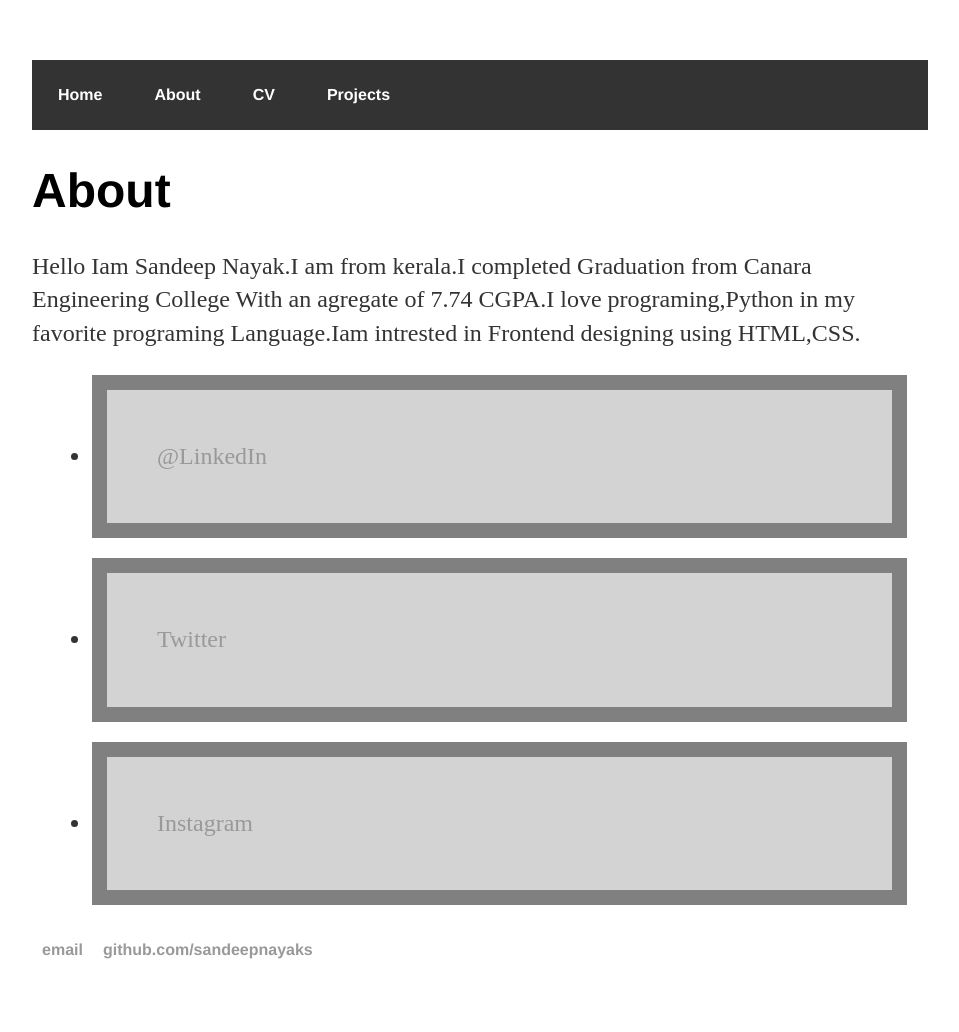
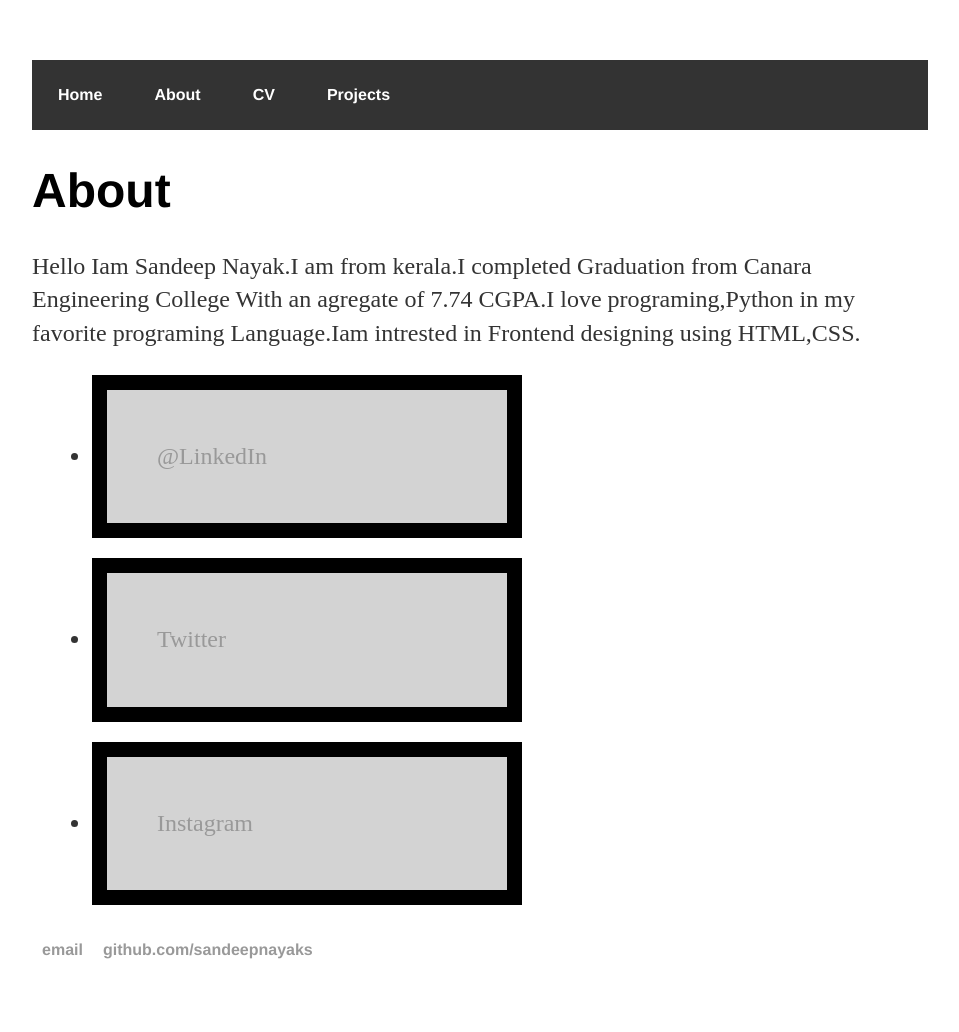
Before and after one commit to sandeepnayaks/sandeepnayaks.github.io, a Jekyll site: the page built from about/index.html, in a window 1280 px wide. Shown: the whole page, without its empty margins (160-1119 px from the left). Built offline with Jekyll 4.4.1, drawn with Linux system fonts in a browser that asks for light colours.

Commit message:
Update main.css

```diff
--- a/css/main.css
+++ b/css/main.css
@@ -18,8 +18,8 @@ nav ul li, footer ul li { display: inline; margin-right: 20px; float: left; }
 
 
  div ul li{background-color: lightgrey;
-  width: 80%;
-  border: 15px solid grey;
+  width: 300px;
+  border: 15px solid black;
   padding: 50px;
   margin: 20px;
 }
```
